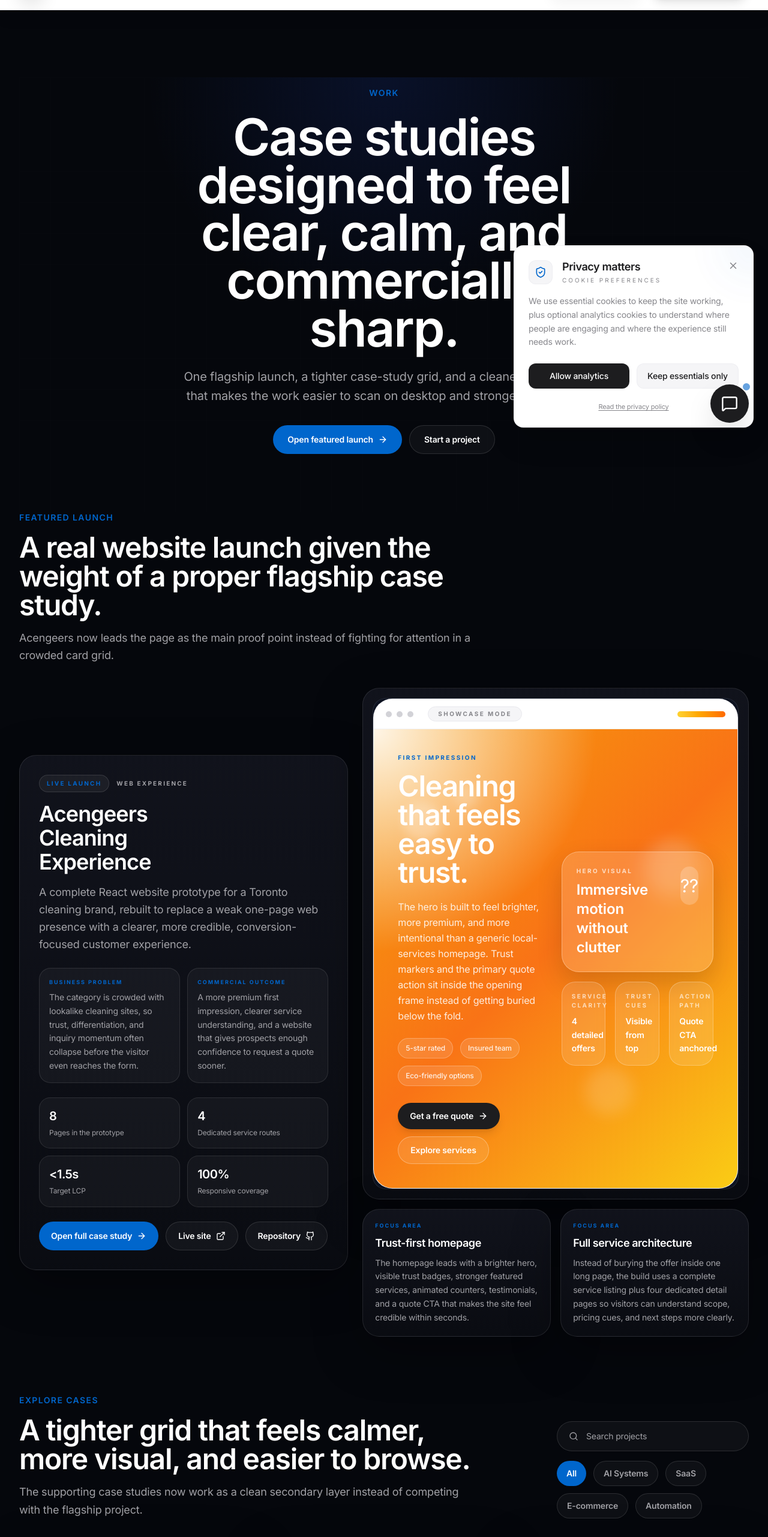
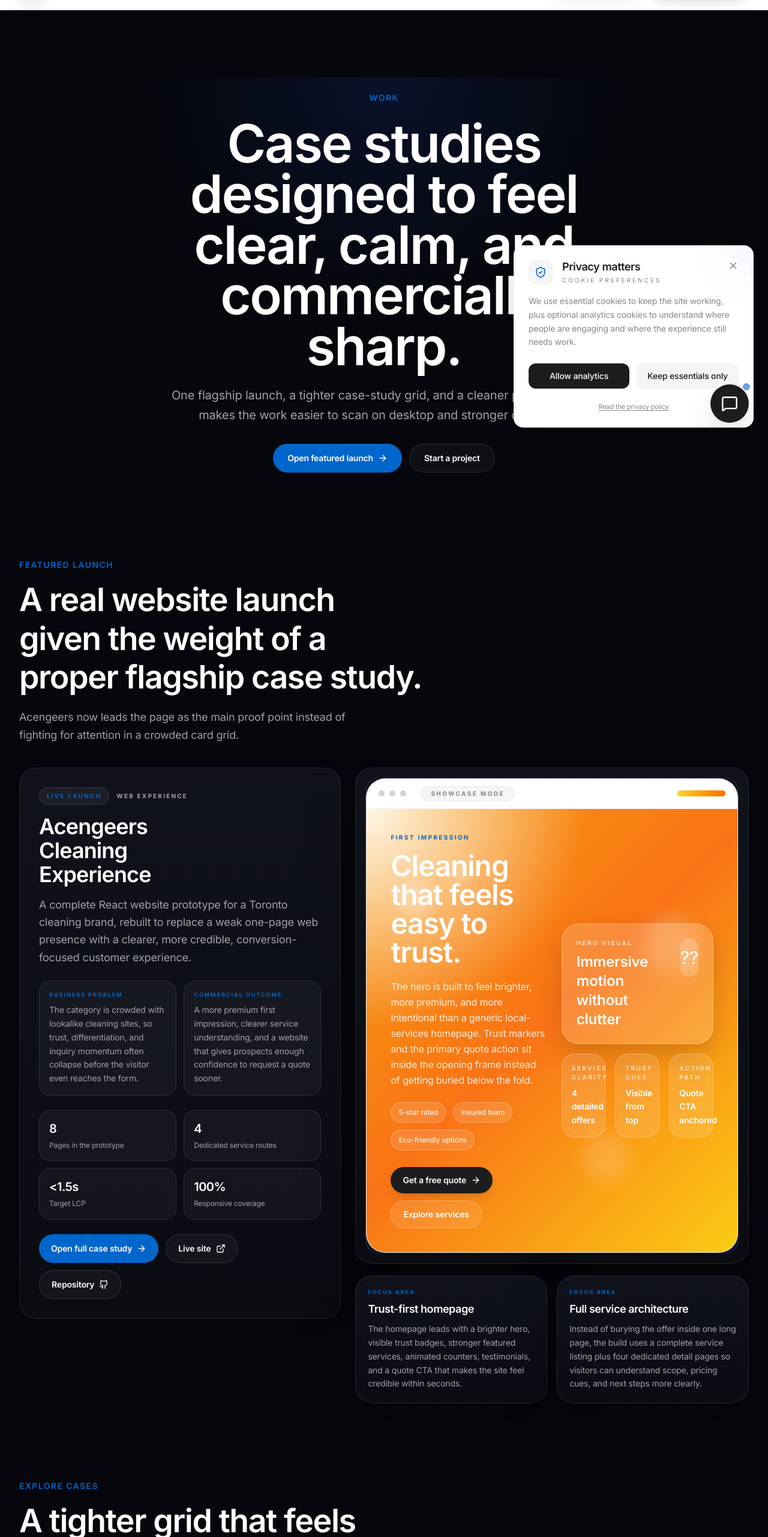
Before and after one commit to bakaltech/bakal-digital, a React (Vite) app: page /portfolio in a window 1280 px wide. Shown: the part 63-2626 px from the top of the page at 60% size. Built offline with nearby package versions, Linux system fonts and the light colour scheme.

Commit message:
Tighten portfolio spacing system

```diff
--- a/src/pages/Portfolio.tsx
+++ b/src/pages/Portfolio.tsx
@@ -39,6 +39,22 @@ function Shell({ children, className = '' }: { children: React.ReactNode; classN
   );
 }
 
+function SectionBlock({
+  children,
+  className = '',
+  id,
+}: {
+  children: React.ReactNode;
+  className?: string;
+  id?: string;
+}) {
+  return (
+    <section id={id} className={`py-12 sm:py-14 lg:py-16 ${className}`}>
+      {children}
+    </section>
+  );
+}
+
 function SectionIntro({
   eyebrow,
   title,
@@ -49,10 +65,10 @@ function SectionIntro({
   text: string;
 }) {
   return (
-    <div className="max-w-3xl">
+    <div className="max-w-2xl">
       <p className="mb-4 text-sm font-semibold uppercase tracking-widest text-accent">{eyebrow}</p>
-      <h2 className="text-3xl font-semibold tracking-tight text-white sm:text-4xl md:text-5xl">{title}</h2>
-      <p className="mt-4 text-base leading-relaxed text-brand-300 sm:text-lg">{text}</p>
+      <h2 className="text-3xl font-semibold tracking-tight text-white sm:text-[2.6rem] md:text-[3.35rem]">{title}</h2>
+      <p className="mt-5 max-w-xl text-base leading-relaxed text-brand-300 sm:text-lg">{text}</p>
     </div>
   );
 }
@@ -100,7 +116,7 @@ function CaseCard({
       <h3 className="mt-4 text-2xl font-semibold tracking-tight text-white">{title}</h3>
       <p className="mt-3 text-sm leading-relaxed text-brand-300 sm:text-base">{description}</p>
 
-      <div className="mt-5 flex flex-col gap-3 sm:flex-row">
+      <div className="mt-6 flex flex-col gap-3 sm:flex-row">
         <Link
           to={`/portfolio/${projectId}`}
           className="inline-flex min-h-11 items-center justify-center gap-2 rounded-full bg-accent px-4 py-2 text-sm font-semibold text-white transition-colors hover:bg-[#1f7dff]"
@@ -153,22 +169,22 @@ export default function Portfolio() {
 
   return (
     <div className="min-h-screen bg-[#05070c] pb-20 pt-24 text-white sm:pb-24 sm:pt-28">
-      <div className="mx-auto max-w-7xl px-5 sm:px-6 lg:px-8">
-        <section className="relative overflow-hidden pb-18 pt-4 md:pb-24">
+      <div className="mx-auto max-w-[88rem] px-5 sm:px-6 lg:px-8">
+        <section className="relative overflow-hidden pb-12 pt-6 sm:pb-16 lg:pb-20">
           <div className="absolute inset-0 bg-[radial-gradient(circle_at_top,_rgba(40,90,255,0.12),_transparent_42%)]" />
           <div className="absolute inset-0 bg-[linear-gradient(rgba(255,255,255,0.04)_1px,transparent_1px),linear-gradient(90deg,rgba(255,255,255,0.04)_1px,transparent_1px)] bg-[size:52px_52px] opacity-[0.12]" />
 
-          <div className="relative mx-auto max-w-4xl text-center">
+          <div className="relative mx-auto max-w-5xl text-center">
             <motion.div
               initial={{ opacity: 0, y: 24 }}
               animate={{ opacity: 1, y: 0 }}
               transition={{ duration: 0.8, ease: [0.16, 1, 0.3, 1] }}
             >
               <p className="mb-6 text-sm font-semibold uppercase tracking-widest text-accent">Work</p>
-              <h1 className="mx-auto max-w-[12ch] text-4xl font-semibold leading-[0.94] tracking-tight text-white sm:text-6xl md:text-7xl lg:text-[5.3rem]">
+              <h1 className="mx-auto max-w-[13ch] text-4xl font-semibold leading-[0.96] tracking-tight text-white sm:text-6xl md:text-7xl lg:text-[5.5rem]">
                 Case studies designed to feel clear, calm, and commercially sharp.
               </h1>
-              <p className="mx-auto mt-6 max-w-2xl text-base leading-relaxed text-brand-300 sm:text-lg md:text-xl">
+              <p className="mx-auto mt-6 max-w-3xl text-base leading-relaxed text-brand-300 sm:text-lg md:text-xl">
                 One flagship launch, a tighter case-study grid, and a cleaner proof layer that makes the work easier to scan on desktop and stronger on mobile.
               </p>
               <div className="mt-8 flex flex-col items-center justify-center gap-3 sm:flex-row">
@@ -191,14 +207,14 @@ export default function Portfolio() {
         </section>
 
         {featuredProject ? (
-          <section className="mb-20 md:mb-24">
+          <SectionBlock>
             <SectionIntro
               eyebrow="Featured launch"
               title="A real website launch given the weight of a proper flagship case study."
               text="Acengeers now leads the page as the main proof point instead of fighting for attention in a crowded card grid."
             />
 
-            <div className="mt-10 grid gap-6 lg:grid-cols-[minmax(0,0.92fr)_minmax(0,1.08fr)] lg:items-center">
+            <div className="mt-10 grid gap-6 xl:grid-cols-[minmax(0,0.9fr)_minmax(0,1.1fr)] xl:items-start">
               <Shell className="p-6 sm:p-7 md:p-8">
                 <div className="mb-4 flex items-center gap-3">
                   <span className="rounded-full border border-white/12 bg-white/[0.05] px-3 py-1.5 text-[10px] font-bold uppercase tracking-[0.22em] text-accent">
@@ -272,7 +288,7 @@ export default function Portfolio() {
                 </div>
               </Shell>
 
-              <div className="grid gap-4">
+              <div className="grid gap-5">
                 <Shell className="overflow-hidden p-3 sm:p-4">
                   <div className="overflow-hidden rounded-[1.35rem] border border-white/10 bg-[#0d1220]">
                     <AcengeersShowcase activeFeature={0} />
@@ -291,18 +307,18 @@ export default function Portfolio() {
                 </div>
               </div>
             </div>
-          </section>
+          </SectionBlock>
         ) : null}
 
-        <section id="case-studies" className="mb-20 scroll-mt-32 md:mb-24">
-          <div className="grid gap-6 lg:grid-cols-[minmax(0,1fr)_20rem] lg:items-end">
+        <SectionBlock id="case-studies" className="scroll-mt-32">
+          <div className="grid gap-8 xl:grid-cols-[minmax(0,1fr)_22rem] xl:items-end">
             <SectionIntro
               eyebrow="Explore cases"
               title="A tighter grid that feels calmer, more visual, and easier to browse."
               text="The supporting case studies now work as a clean secondary layer instead of competing with the flagship project."
             />
 
-            <div className="space-y-4">
+            <div className="space-y-4 xl:justify-self-end xl:w-full xl:max-w-sm">
               <div className="relative">
                 <div className="pointer-events-none absolute inset-y-0 left-0 flex items-center pl-5">
                   <Search className="h-4 w-4 text-brand-300" />
@@ -334,7 +350,7 @@ export default function Portfolio() {
             </div>
           </div>
 
-          <div className="mt-10 grid gap-6 md:grid-cols-2 xl:grid-cols-3">
+          <div className="mt-10 grid items-stretch gap-6 md:grid-cols-2 xl:grid-cols-3">
             {supportingProjects.map((project) => (
               <div key={project.id}>
                 <CaseCard
@@ -346,16 +362,16 @@ export default function Portfolio() {
               </div>
             ))}
           </div>
-        </section>
+        </SectionBlock>
 
-        <section id="working-demos" className="mb-20 scroll-mt-32 md:mb-24">
+        <SectionBlock id="working-demos" className="scroll-mt-32">
           <SectionIntro
             eyebrow="Focused demos"
             title="Smaller product slices that still feel structured and premium."
             text="Each demo is presented inside the same visual system so the page stays coherent while still showing product range."
           />
 
-          <div className="mt-10 grid gap-6 lg:grid-cols-2">
+          <div className="mt-10 grid items-stretch gap-6 lg:grid-cols-2">
             {proofDemos.map((demo, idx) => (
               <motion.div
                 key={demo.id}
@@ -409,9 +425,9 @@ export default function Portfolio() {
               </motion.div>
             ))}
           </div>
-        </section>
+        </SectionBlock>
 
-        <section className="mb-20 md:mb-24">
+        <SectionBlock>
           <SectionIntro
             eyebrow="Outcomes"
             title="A cleaner proof layer that keeps business impact visible."
@@ -429,10 +445,10 @@ export default function Portfolio() {
               </div>
             ))}
           </div>
-        </section>
+        </SectionBlock>
 
-        <section className="mb-20 md:mb-24">
-          <div className="grid gap-8 lg:grid-cols-[minmax(0,0.9fr)_minmax(0,1.1fr)] lg:items-start">
+        <SectionBlock className="pb-6 sm:pb-8">
+          <div className="grid gap-10 xl:grid-cols-[minmax(0,0.88fr)_minmax(0,1.12fr)] xl:items-start">
             <SectionIntro
               eyebrow="Delivery model"
               title="A modular process that stays clear from diagnosis to launch."
@@ -460,7 +476,7 @@ export default function Portfolio() {
               ))}
             </div>
           </div>
-        </section>
+        </SectionBlock>
       </div>
     </div>
   );
```
